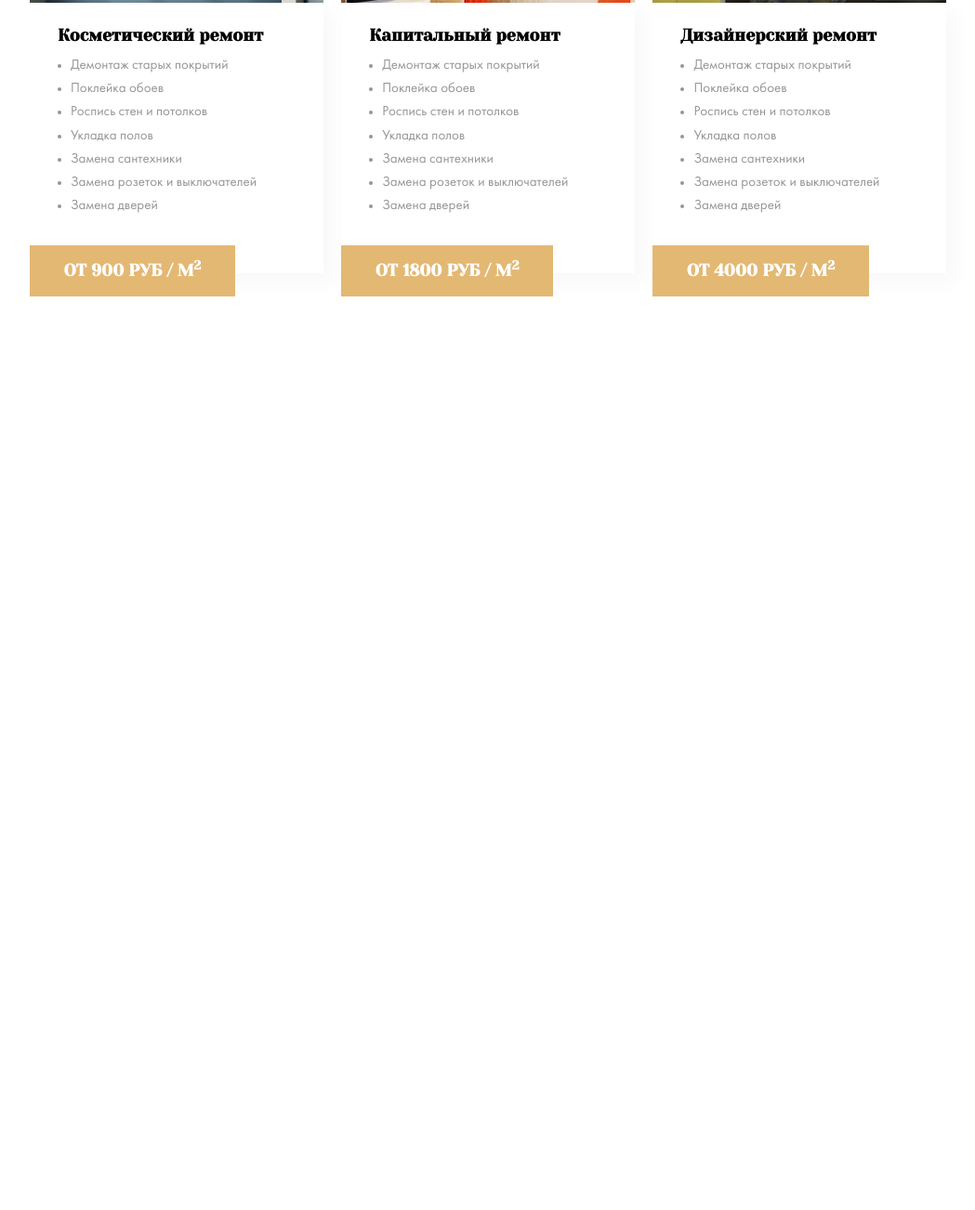
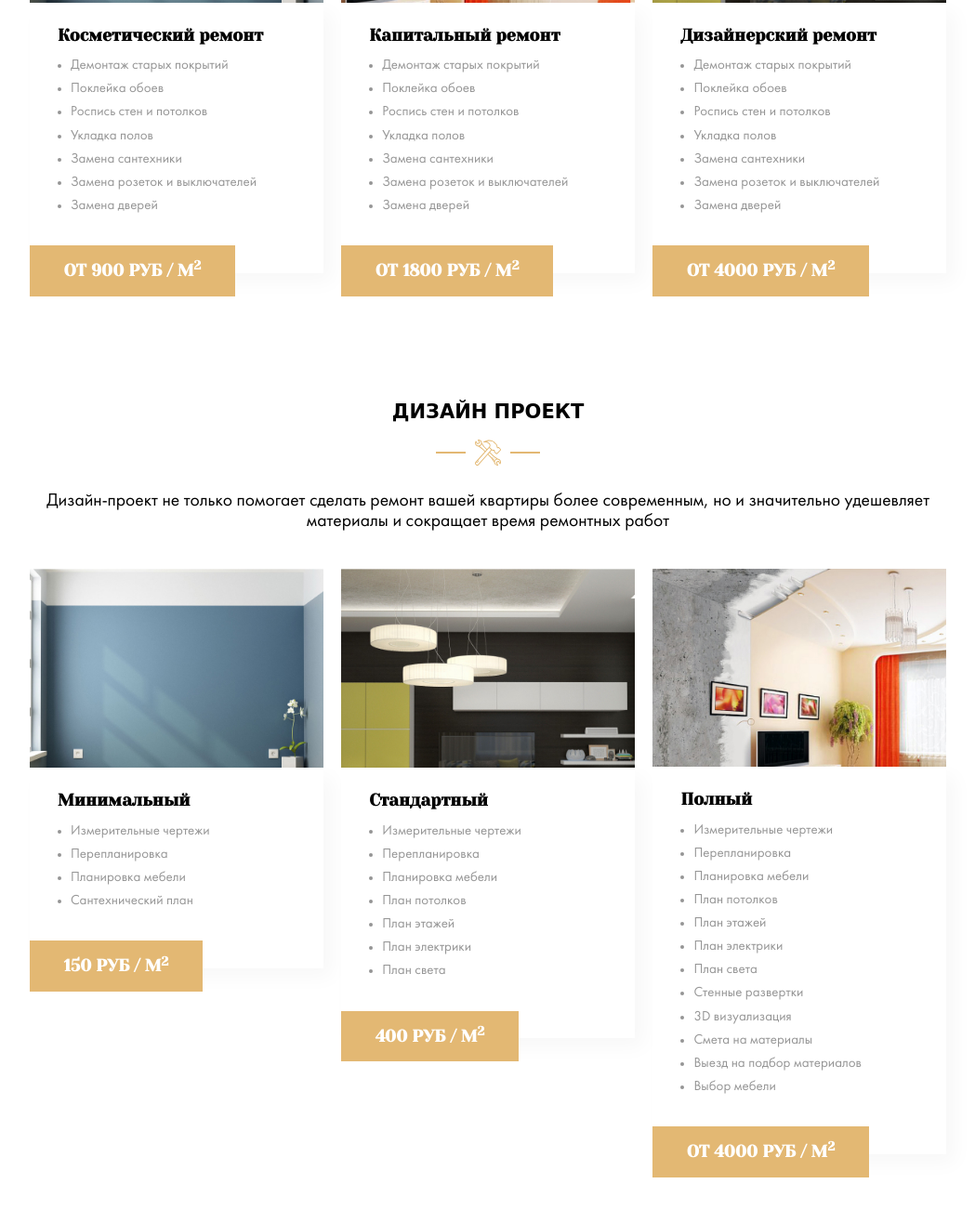
Before and after one commit to fugudrum/lesson_12, a website: page index.html in a window 1280 px wide. Shown: the part 1394-2696 px from the top of the page at 93% size, without its empty margins (115-1164 px from the left). Before the commit the page ends 1748 px from the top, so only its background shows below. Drawn offline with Linux system fonts and the light colour scheme; files whose address does not match are found by name.

Commit message:
feat: create design block

```diff
--- a/index.html
+++ b/index.html
@@ -182,6 +182,128 @@
   <!-- /.container -->
  </section>
  <!-- /.section types -->
+ <section class="section types">
+  <div class="container">
+   <div class="section-title types__section-title">
+    <h2 class="section-title__heading">Дизайн проект</h2>
+    <!-- /.section-title__heading-->
+    <div class="section-title__image">
+     <img src="img/repair.svg" alt="repair">
+    </div>
+    <!-- /.section_title__image-->
+   </div>
+   <span class="description__text">Дизайн-проект не только помогает сделать ремонт вашей квартиры более современным,
+    но и значительно удешевляет материалы и сокращает время ремонтных работ</span>
+    <!-- /.description__text-->
+   <div class="row">
+    <div class="col">
+     <div class="card types__card">
+      <img src="img/des1.jpg" alt="минимальный" class="card__image">
+      <div class="card__text">
+       <h3 class="card__title">Минимальный</h3>
+       <!-- /.card__title -->
+       <ul class="card__list">
+        <li class="card__item">Измерительные чертежи</li>
+        <!-- /.card__item -->
+        <li class="card__item">Перепланировка</li>
+        <!-- /.card__item -->
+        <li class="card__item">Планировка мебели</li>
+        <!-- /.card__item -->
+        <li class="card__item">Сантехнический план</li>
+       </ul>
+       <!-- /.card__list -->
+       <strong class="card__pricetag">
+        150 руб / м<sup>2</sup>
+       </strong>
+       <!-- /.card__preitag -->
+      </div>
+      <!-- /.card__text -->
+     </div>
+     <!-- /.card -->
+    </div>
+    <!-- /.col -->
+    <div class="col">
+     <div class="card types__card">
+      <img src="img/des2.jpg" alt="стандартный" class="card__image">
+      <div class="card__text">
+       <h3 class="card__title">Стандартный</h3>
+       <!-- /.card__title -->
+       <ul class="card__list">
+        <li class="card__item">Измерительные чертежи</li>
+        <!-- /.card__item -->
+        <li class="card__item">Перепланировка</li>
+        <!-- /.card__item -->
+        <li class="card__item">Планировка мебели</li>
+        <!-- /.card__item -->
+        <li class="card__item">План потолков</li>
+        <!-- /.card__item -->
+        <li class="card__item">План этажей</li>
+        <!-- /.card__item -->
+        <li class="card__item">План электрики</li>
+        <!-- /.card__item -->
+        <li class="card__item">План света</li>
+        <!-- /.card__item -->
+       </ul>
+       <!-- /.card__list -->
+       <strong class="card__pricetag">
+        400 руб / м<sup>2</sup>
+       </strong>
+       <!-- /.card__preitag -->
+      </div>
+      <!-- /.card__text -->
+     </div>
+     <!-- /.card -->
+    </div>
+    <!-- /.col -->
+    <div class="col">
+     <div class="card types__card">
+      <img src="img/des3.jpg" alt="Полный" class="card__image">
+      <div class="card__text">
+       <h3 class="card__title">Полный</h3>
+       <!-- /.card__title -->
+       <ul class="card__list">
+        <li class="card__item">Измерительные чертежи</li>
+        <!-- /.card__item -->
+        <li class="card__item">Перепланировка</li>
+        <!-- /.card__item -->
+        <li class="card__item">Планировка мебели</li>
+        <!-- /.card__item -->
+        <li class="card__item">План потолков</li>
+        <!-- /.card__item -->
+        <li class="card__item">План этажей</li>
+        <!-- /.card__item -->
+        <li class="card__item">План электрики</li>
+        <!-- /.card__item -->
+        <li class="card__item">План света</li>
+        <!-- /.card__item -->
+        <li class="card__item">Стенные развертки</li>
+        <!-- /.card__item -->
+        <li class="card__item">3D визуализация</li>
+        <!-- /.card__item -->
+        <li class="card__item">Смета на материалы</li>
+        <!-- /.card__item -->
+        <li class="card__item">Выезд на подбор материалов</li>
+        <!-- /.card__item -->
+        <li class="card__item">Выбор мебели</li>
+        <!-- /.card__item -->
+       </ul>
+       <!-- /.card__list -->
+       <strong class="card__pricetag">
+        от 4000 руб / м<sup>2</sup>
+       </strong>
+       <!-- /.card__preitag -->
+      </div>
+      <!-- /.card__text -->
+     </div>
+     <!-- /.card -->
+    </div>
+    <!-- /.col -->
+   </div>
+   <!-- /.row -->
+  </div>
+  <!-- /.container -->
+ </section>
+ <!-- /.section types -->
 </main>
 </body>
 </html>
--- a/sass/templates/_types.sass
+++ b/sass/templates/_types.sass
@@ -38,3 +38,12 @@
   background-color: $primary
   color: $light
   padding: 1.214rem 2.6rem
+.description
+  &__text
+    display: block
+    margin-bottom: 2.7rem
+    margin-top: 1.7rem
+    font-family: 'Futura Book'
+    font-size: 1.4rem
+    text-transform: none
+    text-align: center
```
Also changed, not shown: sass/templates/_header.sass (+12 -12 lines), css/style.css, img/des1.jpg (added), img/des2.jpg (added), img/des3.jpg (added).
